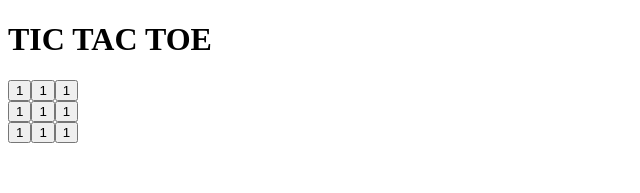
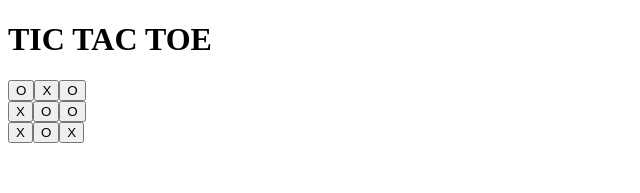
Before and after one commit to Shreyasi2002/TicTacToe, a React (Vite) app in the folder Tic Tac Toe/: page / in a window 1280 px wide. Shown: the top 193 px of the page, without its empty margins (0-640 px from the left). Built offline with nearby package versions, Linux system fonts and the light colour scheme.

Commit message:
Added custom Attributes

```diff
--- a/Tic Tac Toe/src/components/Board.js
+++ b/Tic Tac Toe/src/components/Board.js
@@ -5,19 +5,19 @@ const Board = () => {
   return (
     <div>
       <div>
-        <Square />
-        <Square />
-        <Square />
+        <Square value="O" />
+        <Square value="X" />
+        <Square value="O" />
       </div>
       <div>
-        <Square />
-        <Square />
-        <Square />
+        <Square value="X" />
+        <Square value="O" />
+        <Square value="O" />
       </div>
       <div>
-        <Square />
-        <Square />
-        <Square />
+        <Square value="X" />
+        <Square value="O" />
+        <Square value="X" />
       </div>
     </div>
   );
--- a/Tic Tac Toe/src/components/Square.js
+++ b/Tic Tac Toe/src/components/Square.js
@@ -1,7 +1,7 @@
 import React from 'react';
 
-const Square = () => {
-  return <button type="button">1</button>;
+const Square = ({ value }) => {
+  return <button type="button">{value}</button>;
 };
 
 export default Square;
```
